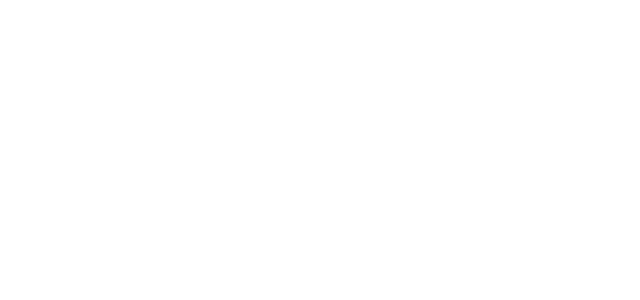
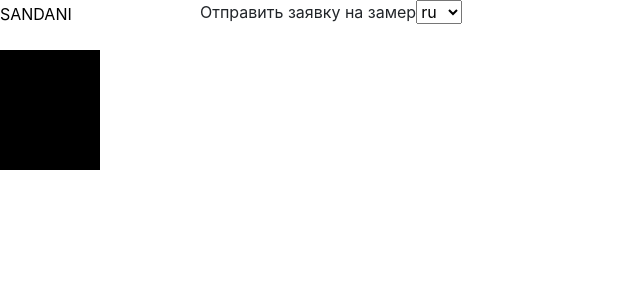
Before and after one commit to dimaarion/bhu, a React (Create React App) app: page / in a window 1280 px wide. Shown: the top 300 px of the page, without its empty margins (0-640 px from the left). Built offline with nearby package versions, Linux system fonts and the light colour scheme; no server answers; a web font is replaced by a local one.

Commit message:
dimaarion/sandaniprim.git

```diff
--- a/public/index.html
+++ b/public/index.html
@@ -10,7 +10,7 @@
   <link rel="stylesheet" href="/bootstrap/css/bootstrap.css" />
   <link rel="stylesheet" href="/font-awesome/css/font-awesome.css">
   <link href="https://fonts.googleapis.com/css?family=Acme|Great+Vibes|Kaushan+Script|Lobster|Patua+One|Ravi+Prakash&display=swap" rel="stylesheet">
-  <title>velixar</title>
+  <title>sandaniprim</title>
 </head>
 
 <body>
--- a/src/App.js
+++ b/src/App.js
@@ -1,5 +1,6 @@
 import React, { useEffect, useState } from 'react';
 import { Route, Switch } from 'react-router-dom'
+import Pages from './pages/Pages';
 
 
 
@@ -9,9 +10,8 @@
 
 
   return (
-    <div className="App">
-
-
+    <div className="container-fluid">
+      <Pages />
     </div>
 
   );
--- a/src/action/index.js
+++ b/src/action/index.js
@@ -1,8 +1,10 @@
 import axios from 'axios'
 
-export const inital_base_url = 'http://velixar.project';
+export const inital_base_url = 'http://sandaniprim.mdlocal';
 
-const api = axios.create({
-    baseURL: inital_base_url + '/api/getdb/',
 
-})
+
+export function get(f, namef) {
+    axios.get(inital_base_url + "/adminpanel/pages/" + namef)
+    .then((rezult)=>f(rezult.data))
+}
--- /dev/null
+++ b/src/headbar/Lang.js
@@ -0,0 +1,12 @@
+import React from "react";
+export default function Lang(props) {
+
+    return (
+        <div className = "text-right">
+            <select className="form-select" ariaLabel="ru">
+                <option value="ru">ru</option>
+                <option value="md">md</option>
+            </select>
+        </div>
+    )
+}
--- /dev/null
+++ b/src/headbar/Logo.js
@@ -0,0 +1,10 @@
+import React from "react";
+export default function Logo(props) {
+
+    return (
+        <svg width = "200" height ="220">
+            <text  x="0" y="20">SANDANI</text>
+<rect x = "0" y = "50" width = "100" height = "120"/>
+        </svg>
+    )
+}
--- /dev/null
+++ b/src/headbar/MessageButton.js
@@ -0,0 +1,9 @@
+import React from "react";
+export default function MessageButton(props) {
+
+    return (
+        <div>
+           Отправить заявку на замер
+        </div>
+    )
+}
--- /dev/null
+++ b/src/menu/Menu.js
@@ -0,0 +1,14 @@
+import React, { useEffect, useState } from "react";
+import { get } from "../action";
+export default function Menu(props) {
+    const [menu, setMenu] = useState([{}]);
+
+    useEffect(() => {
+        get(setMenu,"menu.php");
+    }, [])
+
+    return (
+        <div>
+            {menu.map((m) => <div>{m.names}</div>)}
+        </div>)
+}
--- /dev/null
+++ b/src/pages/Pages.js
@@ -0,0 +1,19 @@
+import React from "react";
+import Lang from "../headbar/Lang";
+import Logo from "../headbar/Logo";
+import MessageButton from "../headbar/MessageButton";
+import Menu from "../menu/Menu";
+
+export default function Pages(props) {
+    return (
+        <div>
+            <div className="row">
+                <Logo/>
+                <MessageButton />
+                <Lang />
+            </div>
+
+            <Menu />
+        </div>
+    )
+}
```
